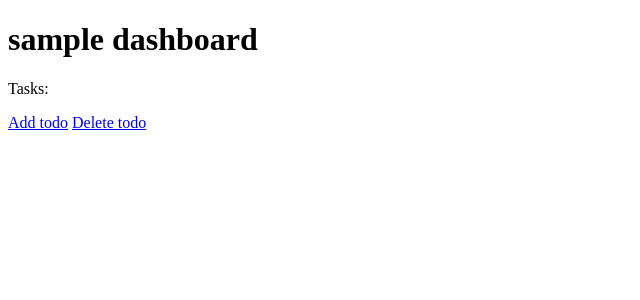
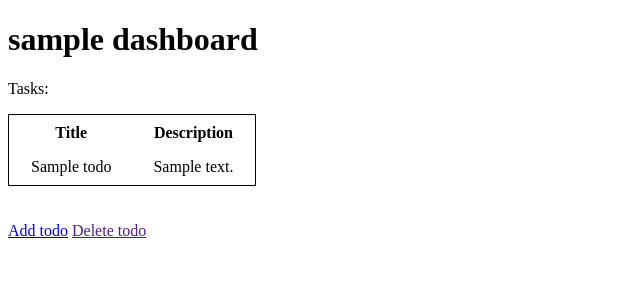
Before and after one commit to aitsolutions-ar/django-skill-test, a Django app: template templates/dashboard.html in a window 1280 px wide. Shown: the top 300 px of the page, without its empty margins (0-640 px from the left). Run offline with Django 3.2, Linux system fonts and the light colour scheme; tables that the repository leaves empty hold one stand-in row (values such as "Sample post"); the template is opened without the code that fills it: values that come from a table or form of the project are taken from there, most other values are stand-ins (such as "Sample title", 1, 10 or a date in 2020).

Commit message:
TASK-5: Completa

```diff
--- a/app/views.py
+++ b/app/views.py
@@ -11,9 +11,11 @@ class TodoViewset(viewsets.ModelViewSet):
     serializer_class = TodoSerializer
 
 def app_view (request):
+    todos = models.Todo.objects.filter(user_id=request.session['id'])
     ctx = {
         'username': request.session['name'],
-        'user_id': request.session['id']
+        'user_id': request.session['id'],
+        'todos': todos
     }
     return render(request, 'dashboard.html', ctx)
 
--- a/templates/dashboard.html
+++ b/templates/dashboard.html
@@ -2,14 +2,33 @@
 <html>
     <head>
         <title> TODOreminder | Dashboard </title>
+        <style>
+            td,  th {
+                padding: 7px 20px;
+            }
+        </style>
     </head>
     <body>
         <h1> {{ username }} dashboard </h1>
 
         <p>Tasks: </p>
+        <table style="border: 1px solid;">
+            <tr>
+                <th> Title </th>
+                <th> Description</th>
+            </tr>
+            {% for todo in todos %}
+                <tr>
+                    <td> {{todo.title}} </td>
+                    <td> {{todo.description}} </td>
+                </tr>
+
+            {%endfor%}
+        </table>
+
+        <br> <br>
 
         <a href="addtodo/"> Add todo<a>
-        <a href="deletetodo"> Delete todo</a>
-
+        <a href="">Delete todo</a>
     </body>
 </html>
```
